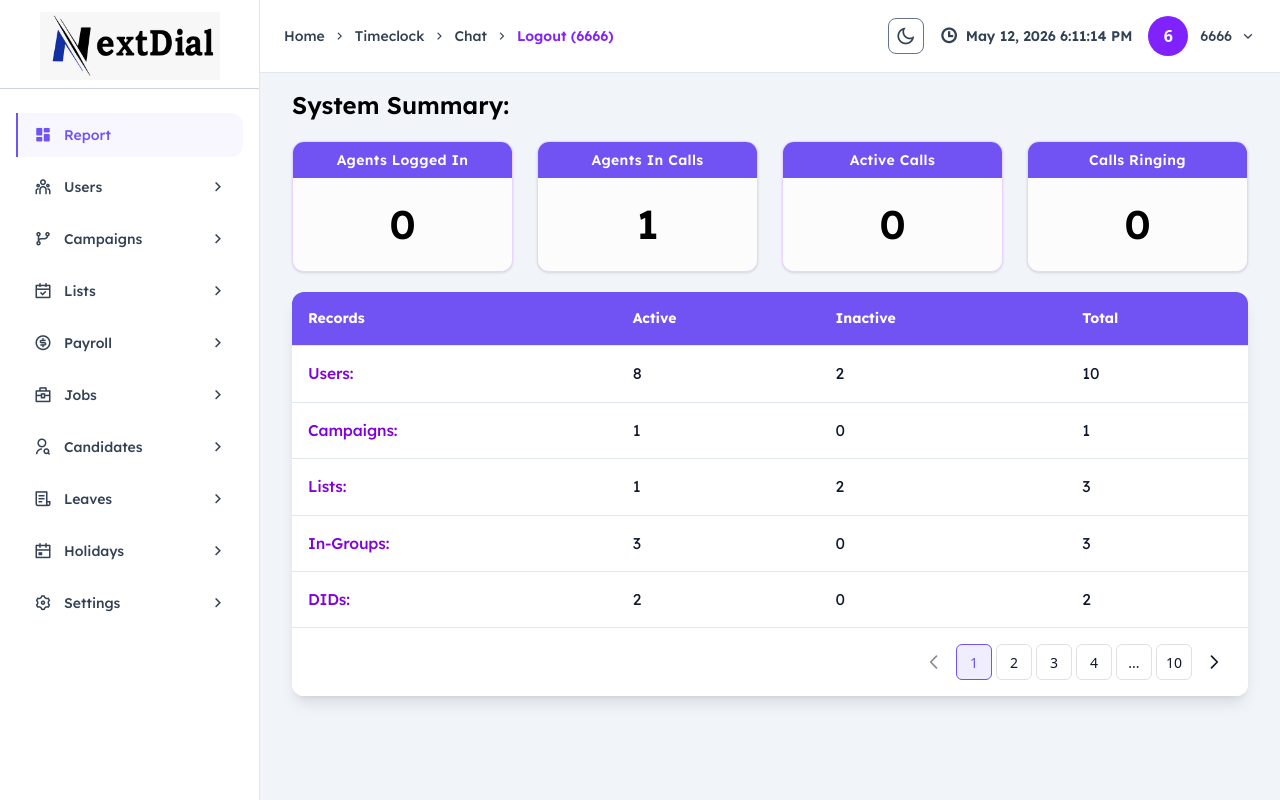
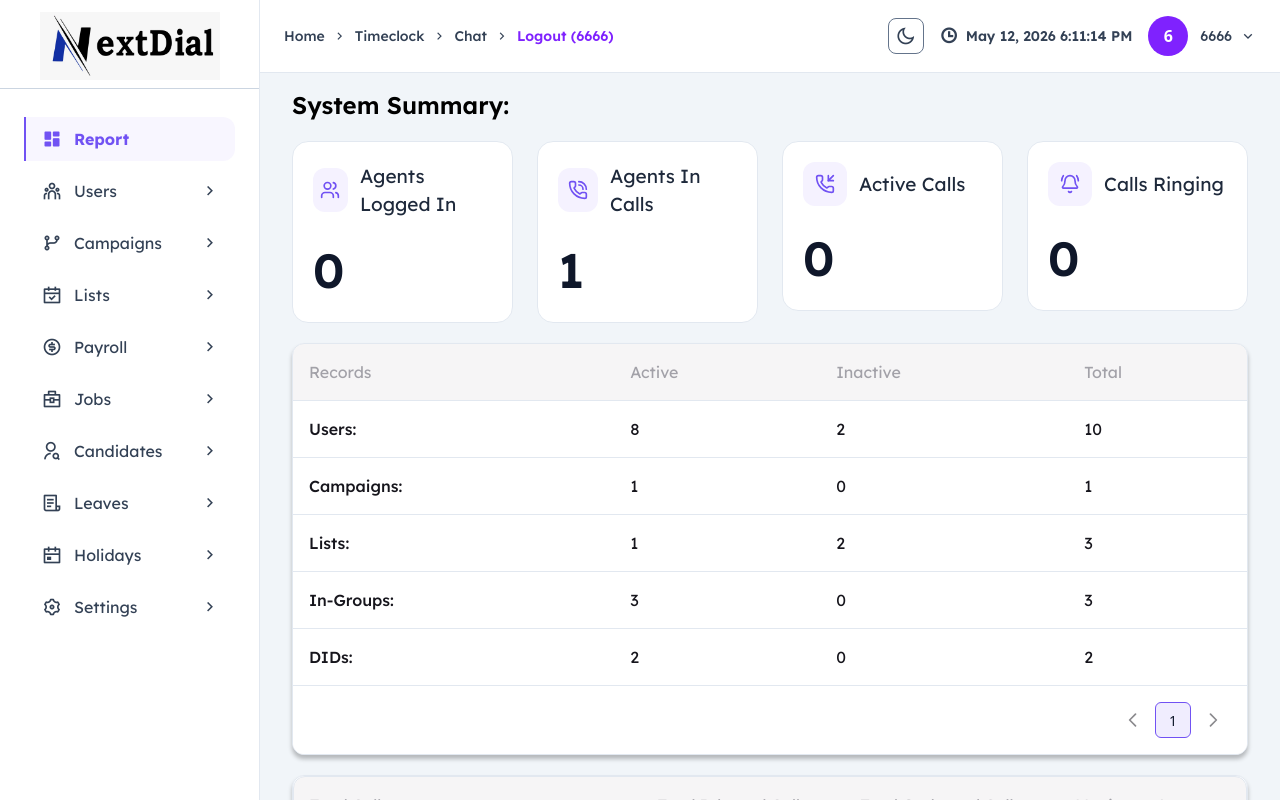
Before and after one commit to arunchakrawarti/nextdial, a Next.js app: page / in a window 1280 px wide. Built offline with nearby package versions, Linux system fonts and the light colour scheme.

Commit message:
feat:chnage the sidebar color and chnage the table color and define the color or global in dark and light mode

```diff
--- a/package.json
+++ b/package.json
@@ -10,6 +10,7 @@
   },
   "dependencies": {
     "clsx": "^2.1.1",
+    "lucide-react": "^1.16.0",
     "next": "16.2.6",
     "react": "19.2.4",
     "react-dom": "19.2.4",
--- a/src/components/common/BasicTable.jsx
+++ b/src/components/common/BasicTable.jsx
@@ -27,13 +27,13 @@ const BasicTable = ({
       <div className="w-full overflow-x-auto ">
         <table className="min-w-[900px] w-full border-collapse">
 
-          <thead className="bg-primary sticky top-0 z-10">
+          <thead className="bg-light sticky top-0 z-10">
             <tr>
               {columns.map((col, index) => (
                 <th
                   key={index}
-                  className="px-4 py-4 text-left whitespace-nowrap
-                  font-lexend font-bold text-[0.879rem] text-white"
+                  className="px-4 py-4 text-left
+                  font-lexend font-light text-base leading-6 tracking-normal text-gray-muted"
                 >
                   {col.label}
                 </th>
@@ -67,8 +67,7 @@ const BasicTable = ({
                     <td
                       key={index}
                       className="px-4 py-4 whitespace-nowrap
-                      font-lexend font-normal text-[0.975rem]
-                      tracking-[-0.009375rem] text-gray-900"
+                      font-lexend font-light text-[16px] text-dark"
                     >
                       {value}
                     </td>
--- a/src/components/common/Button.jsx
+++ b/src/components/common/Button.jsx
@@ -3,7 +3,7 @@ import { twMerge } from "tailwind-merge";
 
 const variantClasses = {
   default: "bg-gray-100 text-gray-500",
-  outline: "bg-white text-blue-600 hover:text-blue-700 border border-gray-300",
+  outline: "font-lexend text-[16px] text-primary hover:underline cursor-pointer",
   primary: "text-white bg-blue-600 hover:bg-blue-700",
   success: "bg-green-500 text-white",
   danger: "bg-white text-red-500 border border-red-400",
--- a/src/components/common/Pagination.jsx
+++ b/src/components/common/Pagination.jsx
@@ -87,7 +87,7 @@ export default function Pagination({
                 <button
                     onClick={() => handlePageChange(currentPage - 1)}
                     disabled={currentPage === 1}
-                    className="text-navy-dark relative rounded-[6px] p-2 text-gray-900 disabled:cursor-not-allowed disabled:opacity-50"
+                    className="text-navy-dark relative rounded-[6px] p-2 text-dark disabled:cursor-not-allowed disabled:opacity-50"
                     aria-label="Previous page"
                 >
                     <span className="sr-only">Previous page</span>
@@ -112,7 +112,7 @@ export default function Pagination({
                         onClick={() => typeof page === "number" && handlePageChange(page)}
                         disabled={page === "..."}
                         className={`aspect-square h-9 rounded-md border-[1.5px] text-[14px] transition-all duration-100 text-gray-900 ${page === currentPage
-                            ? "border-primary bg-primary/10 text-primary"
+                            ? "border-primary bg-primary/10 text-dark"
                             : "text-navy-dark border-[#DEE1E6] hover:bg-[#DEE1E6]"
                             } ${page === "..." ? "cursor-default" : ""} `}
                         aria-current={page === currentPage ? "page" : undefined}
@@ -123,7 +123,7 @@ export default function Pagination({
                 <button
                     onClick={() => handlePageChange(currentPage + 1)}
                     disabled={currentPage === totalPages}
-                    className="text-navy-dark relative rounded-[6px] p-2 text-gray-900 disabled:cursor-not-allowed disabled:opacity-50"
+                    className="text-navy-dark relative rounded-[6px] p-2 text-dark disabled:cursor-not-allowed disabled:opacity-50"
                     aria-label="Next page"
                 >
                     <span className="sr-only">Next page</span>
--- a/src/components/molecules/StatCard.jsx
+++ b/src/components/molecules/StatCard.jsx
@@ -1,18 +1,34 @@
-const StatCard = ({ title, value }) => {
+"use client";
+
+import Link from "next/link";
+
+const StatCard = ({ title, value, icon, href = "#" }) => {
   return (
-    <div className="w-full bg-white rounded-xl overflow-hidden shadow-sm border border-purple-200">
-      <div className="bg-primary py-2 px-4 text-center">
-        <h3 className="text-white text-sm font-semibold tracking-wide font-lexend">
+    <Link href={href}>
+      <div className="w-full bg-white rounded-2xl overflow-hidden border border-gray-200 hover:shadow-md transition-all duration-300 cursor-pointer">
+
+        {/* Header */}
+        <div className="flex items-center gap-3 px-5 pt-5">
+
+          {/* Icon */}
+          <div className="w-11 h-11 rounded-xl bg-[#F5F2FF] flex items-center justify-center">
+            {icon}
+          </div>
+
+          {/* Title */}
+          <h3 className="font-lexend font-normal text-[19px] leading-7 text-gray-800">
             {title}
           </h3>
         </div>
 
-      <div className="bg-gray-50/50 py-5 text-center">
-        <span className=" font-lexend font-semibold text-2xl sm:text-[40px]  tracking-normal text-black">
+        {/* Value */}
+        <div className="px-5 py-6">
+          <span className="font-lexend font-semibold text-[48px] leading-[56px] tracking-normal text-gray-900">
             {value}
           </span>
         </div>
       </div>
+    </Link>
   );
 };
 
--- a/src/components/organisms/NavigationLink.jsx
+++ b/src/components/organisms/NavigationLink.jsx
@@ -30,8 +30,8 @@ const NavigationLink = ({ title, icon, link, children = [] }) => {
         onClick={() => hasChildren && setOpen(!open)}
         className={`
           flex items-center justify-between
-          px-4 py-2
-          rounded-r-xl
+          px-4 py-2 mx-2
+          rounded-r-xl mt-1
           cursor-pointer
           transition-all duration-300
           group relative overflow-hidden
@@ -46,16 +46,16 @@ const NavigationLink = ({ title, icon, link, children = [] }) => {
 
         <div className="flex items-center gap-3 relative z-10">
 
-          <i className={`${icon} text-lg`}></i>
+          <i className={`${icon} text-xl`}></i>
 
           {hasChildren ? (
-            <span className="text-sm font-medium font-lexend">
+            <span className="font-lexend font-light text-base">
               {title}
             </span>
           ) : (
             <Link
               href={link}
-              className="text-sm font-medium font-lexend"
+              className="font-lexend font-bold text-base"
             >
               {title}
             </Link>
@@ -90,7 +90,7 @@ const NavigationLink = ({ title, icon, link, children = [] }) => {
                   className={`
                     block px-4 py-2
                     rounded-r-xl
-                    text-sm font-lexend
+                    font-lexend font-light text-[14px]
                     transition-all duration-300
                     border-l-2
                     ${
--- a/src/components/organisms/Sidebar.jsx
+++ b/src/components/organisms/Sidebar.jsx
@@ -34,7 +34,7 @@ const SideBar = ({ isMobile = false, isOpen = true, onClose }) => {
           alt="next.png"
           />
           </div>
-          <ul className="flex-1 overflow-y-auto no-scrollbar  px-4 py-6 space-y-2">
+          <ul className="flex-1 overflow-y-auto no-scrollbar px-4 py-6 space-y-2">
             {SideBarData[0].items.map((item, index) => (
               <NavigationLink key={index} {...item} />
             ))}
--- a/src/components/pages/report/Index.jsx
+++ b/src/components/pages/report/Index.jsx
@@ -1,24 +1,44 @@
-"use client"
-import BasicTable from '@/components/common/BasicTable';
-import StatCard from '@/components/molecules/StatCard';
-import React from 'react'
+"use client";
+import BasicTable from "@/components/common/BasicTable";
+import { Users, PhoneCall, PhoneIncoming, BellRing } from "lucide-react";
+import StatCard from "@/components/molecules/StatCard";
+import React from "react";
+import TodayStatsTable from "./TodayStatsTable";
+import YesterdayStatsTable from "./YesterdayStatsTable";
 
 const Mainhome = () => {
  const stats = [
-    { title: "Agents Logged In", value: 0 },
-    { title: "Agents In Calls", value: 1 },
-    { title: "Active Calls", value: 0 },
-    { title: "Calls Ringing", value: 0 },
+  {
+    title: "Agents Logged In",
+    value: 0,
+    icon: <Users size={20} className="text-[#7152F3]" />,
+    href: "/agents-logged-in",
+  },
+  {
+    title: "Agents In Calls",
+    value: 1,
+    icon: <PhoneCall size={20} className="text-[#7152F3]" />,
+    href: "/agents-in-calls",
+  },
+  {
+    title: "Active Calls",
+    value: 0,
+    icon: <PhoneIncoming size={20} className="text-[#7152F3]" />,
+    href: "/active-calls",
+  },
+  {
+    title: "Calls Ringing",
+    value: 0,
+    icon: <BellRing size={20} className="text-[#7152F3]" />,
+    href: "/calls-ringing",
+  },
 ];
-
 
   const columns = [
     {
       label: "Records",
       key: "recordName",
-      render: (value) => (
-        <span className="text-purple-700 font-medium">{value}</span>
-      ),
+      render: (value) => <span className=" font-medium">{value}</span>,
     },
     {
       label: "Active",
@@ -43,11 +63,18 @@ const Mainhome = () => {
   ];
   return (
     <div>
-      <h1 className='text-black font-semibold text-2xl font-lexend'>System Summary:</h1>
+      <h1 className="text-black font-semibold text-2xl font-lexend">
+        System Summary:
+      </h1>
 
-      <div className="grid grid-cols-1 sm:grid-cols-2 lg:grid-cols-4 gap-6 mt-5">
+      <div className="grid grid-cols-1 sm:grid-cols-2 lg:grid-cols-4 mt-5 gap-6">
         {stats.map((item, index) => (
-          <StatCard key={index} title={item.title} value={item.value} />
+          <StatCard
+            key={index}
+            title={item.title}
+            value={item.value}
+            icon={item.icon}
+          />
         ))}
       </div>
       <div className="mt-5">
@@ -56,11 +83,14 @@ const Mainhome = () => {
           data={data}
           pagination={true}
           pageSize={10}
-        wrapperClassName="rounded-xl shadow-lg border-none"
+          total={data.length}
+          wrapperClassName="rounded-xl shadow"
         />
       </div>
+      <TodayStatsTable/>
+      <YesterdayStatsTable/>
     </div>
-  )
-}
+  );
+};
 
-export default Mainhome
+export default Mainhome;
--- /dev/null
+++ b/src/components/pages/report/TodayStatsTable.jsx
@@ -0,0 +1,58 @@
+"use client";
+
+import BasicTable from "@/components/common/BasicTable";
+import Button from "@/components/common/Button";
+
+const TodayStatsTable = () => {
+  const columns = [
+    {
+      label: "Total Calls",
+      key: "totalCalls",
+    },
+    {
+      label: "Total Inbound Calls",
+      key: "inboundCalls",
+    },
+    {
+      label: "Total Outbound Calls",
+      key: "outboundCalls",
+    },
+    {
+      label: "Maximum Agents",
+      key: "maximumAgents",
+    },
+  ];
+
+  const data = [
+    {
+      totalCalls: "*** NO ACTIVITY FOR 2026-05-15 ***",
+      inboundCalls: "",
+      outboundCalls: "",
+      maximumAgents: "",
+    },
+  ];
+
+  return (
+    <div className="space-y-4 mt-5 bg-white rounded-xl border border-gray-200 shadow">
+      <BasicTable
+        columns={columns}
+        data={data}
+        pagination={true}
+        pageSize={10}
+        total={data.length}
+      />
+
+      <div className="flex items-center justify-between px-2 p-2">
+        <h2 className="font-lexend font-semibold text-[18px] leading-9 text-gray-800">
+          Total Stats for Today:
+        </h2>
+
+        <Button variant="outline">
+          [view max stats]
+        </Button>
+      </div>
+    </div>
+  );
+};
+
+export default TodayStatsTable;
--- /dev/null
+++ b/src/components/pages/report/YesterdayStatsTable.jsx
@@ -0,0 +1,58 @@
+"use client";
+
+import BasicTable from "@/components/common/BasicTable";
+import Button from "@/components/common/Button";
+
+const YesterdayStatsTable = () => {
+  const columns = [
+    {
+      label: "Total Calls",
+      key: "totalCalls",
+    },
+    {
+      label: "Total Inbound Calls",
+      key: "inboundCalls",
+    },
+    {
+      label: "Total Outbound Calls",
+      key: "outboundCalls",
+    },
+    {
+      label: "Maximum Agents",
+      key: "maximumAgents",
+    },
+  ];
+
+  const data = [
+    {
+      totalCalls: "*** NO ACTIVITY FOR 2026-05-15 ***",
+      inboundCalls: "",
+      outboundCalls: "",
+      maximumAgents: "",
+    },
+  ];
+
+  return (
+    <div className="space-y-4 mt-5 bg-white rounded-xl border border-gray-200 shadow">
+      <BasicTable
+        columns={columns}
+        data={data}
+        pagination={true}
+        pageSize={10}
+        total={data.length}
+      />
+
+      <div className="flex items-center justify-between px-2 p-2">
+        <h2 className="font-lexend font-semibold text-[18px] leading-9 text-gray-800">
+          Total Stats for Yesterday:
+        </h2>
+
+        <Button variant="outline">
+          [view max stats]
+        </Button>
+      </div>
+    </div>
+  );
+};
+
+export default YesterdayStatsTable;
```
Also changed, not shown: src/app/globals.css (+17 -0 lines), 1 other file (tests, documents, lock files or other folders). Lines whose indentation alone changed are shown as unchanged.
